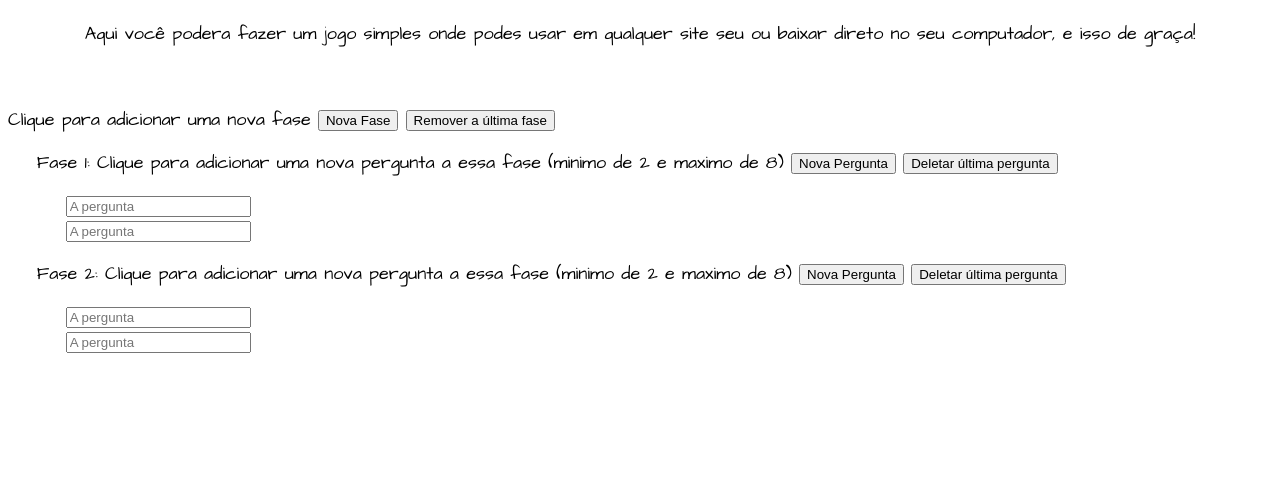
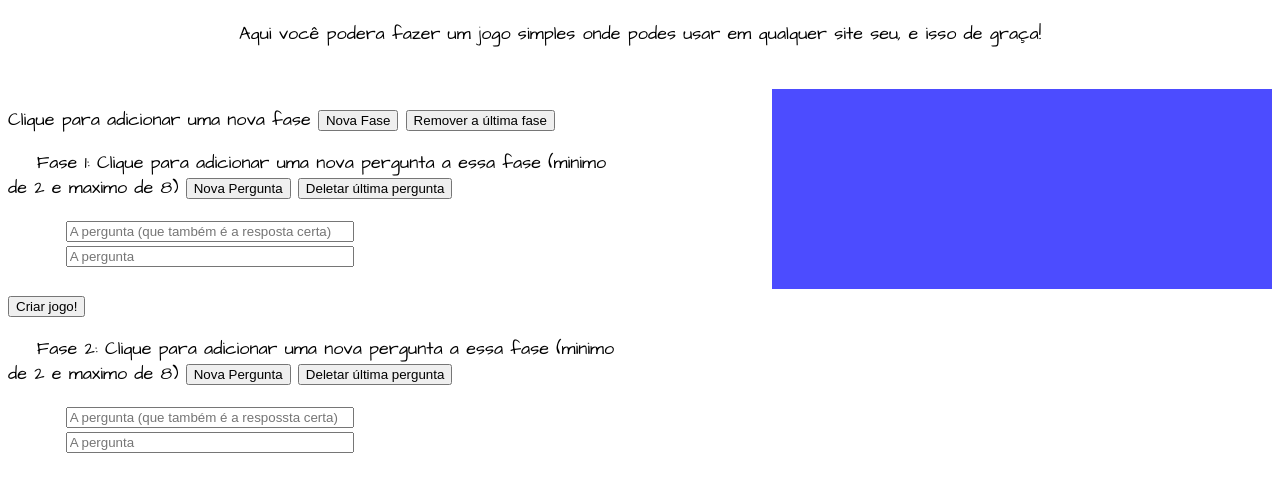
Before and after one commit to Samuel-Schlemper-Schlemuel/engine_simples, a plain HTML site: page Home.html in a window 1280 px wide. Both pictures are taken after a click on the button "Nova Fase". Shown: the part 78-570 px from the top of the page. Drawn offline with Linux system fonts and the light colour scheme.

Commit message:
muitas mudanças, leia o README para detalhes

```diff
--- a/CSS.css
+++ b/CSS.css
@@ -3,6 +3,31 @@ body{
     font: 18px Architects Daughter;
 }
 
+button{
+    cursor: pointer;
+}
+
 #introducao{
     text-align: center;
 }
+
+#perguntas{
+    width: 48vw;
+    float: left;
+}
+
+#jogo{
+    width: 48vw;
+    float: right;
+}
+
+#tela{
+    float: right;
+    width: 500px;
+    height: 200px;
+    background-color: rgba(0, 0, 255, 0.7);
+}
+
+input{
+    width: 280px;
+}
--- a/Home.html
+++ b/Home.html
@@ -11,7 +11,7 @@
 <body>
     <div id='introducao'>
         <h1>Bem Vindo</h1>
-        <p>Aqui você podera fazer um jogo simples onde podes usar em qualquer site seu ou baixar direto no seu computador, e isso de graça!</p>
+        <p>Aqui você podera fazer um jogo simples onde podes usar em qualquer site seu, e isso de graça!</p>
     </div>
     <br>
     <div id='perguntas'>
@@ -23,10 +23,17 @@
                     <button id='deletar_pergunta' onclick="deletar_pergunta(1)">Deletar última pergunta</button>
                 </p>
                     <div id='fase_1'>
-                    <div id='input_1_fase_1'> &nbsp&nbsp&nbsp&nbsp&nbsp&nbsp&nbsp&nbsp<input type="text" placeholder="A pergunta"> </div>
-                    <div id='input_2_fase_1'> &nbsp&nbsp&nbsp&nbsp&nbsp&nbsp&nbsp&nbsp<input type="text" placeholder="A pergunta"> </div>
+                    <div id='input_1_fase_1'> &nbsp&nbsp&nbsp&nbsp&nbsp&nbsp&nbsp&nbsp<input id='fase_1_pergunta_1' type="text" placeholder="A pergunta (que também é a resposta certa)"> </div>
+                    <div id='input_2_fase_1'> &nbsp&nbsp&nbsp&nbsp&nbsp&nbsp&nbsp&nbsp<input id='fase_1_pergunta_2' type="text" placeholder="A pergunta"> </div>
                     </div>
             </div>
+        <br>
+        <button id='criar_jogo' onclick="criar_jogo()">Criar jogo!</button>
+    </div>
+    <div id='jogo'>
+       <div id='tela'>
+
+       </div>
     </div>
 </body>
 </html>
--- a/js.js
+++ b/js.js
@@ -1,18 +1,22 @@
 var fases = {1: 2}
 var quantidade_fase = 1
+var perguntas = []
+var perguntas_da_fase = []
 
 function adicionar_fase(){
+    manipular_perguntas()
+    document.getElementById('perguntas').innerHTML += `<div id='fase_completa_${quantidade_fase + 1}'>
+                                                         <p>&nbsp&nbsp&nbsp&nbspFase ${quantidade_fase + 1}: Clique para adicionar uma nova pergunta a essa fase (minimo de 2 e maximo de 8)
+                                                            <button id='nova_pergunta' onclick="adicionar_pergunta(${quantidade_fase + 1})">Nova Pergunta</button>
+                                                            <button id='deletar_pergunta' onclick="deletar_pergunta(${quantidade_fase + 1})">Deletar última pergunta</button></p>
+                                                            <div id='fase_${quantidade_fase + 1}'>
+                                                               <div id='input_1_fase_${quantidade_fase + 1}'> &nbsp&nbsp&nbsp&nbsp&nbsp&nbsp&nbsp&nbsp<input id='fase_${quantidade_fase + 1}_pergunta_1' type="text" placeholder="A pergunta (que também é a respossta certa)"> </div>
+                                                                <div id='input_2_fase_${quantidade_fase + 1}'> &nbsp&nbsp&nbsp&nbsp&nbsp&nbsp&nbsp&nbsp<input id='fase_${quantidade_fase + 1}_pergunta_2' type="text" placeholder="A pergunta"> </div>
+                                                            </div>
+                                                        </div>      `
+    valor()
     quantidade_fase++
     fases[quantidade_fase] = 2
-    document.getElementById('perguntas').innerHTML += `<div id='fase_completa_${quantidade_fase}'>
-                                                         <p>&nbsp&nbsp&nbsp&nbspFase ${quantidade_fase}: Clique para adicionar uma nova pergunta a essa fase (minimo de 2 e maximo de 8)
-                                                            <button id='nova_pergunta' onclick="adicionar_pergunta(${quantidade_fase})">Nova Pergunta</button>
-                                                            <button id='deletar_pergunta' onclick="deletar_pergunta(${quantidade_fase})">Deletar última pergunta</button></p>
-                                                            <div id='fase_${quantidade_fase}'>
-                                                               <div id='input_1_fase_${quantidade_fase}'> &nbsp&nbsp&nbsp&nbsp&nbsp&nbsp&nbsp&nbsp<input type="text" placeholder="A pergunta"> </div>
-                                                                <div id='input_2_fase_${quantidade_fase}'> &nbsp&nbsp&nbsp&nbsp&nbsp&nbsp&nbsp&nbsp<input type="text" placeholder="A pergunta"> </div>
-                                                            </div>
-                                                        </div>      `
     }
 
 function remover_fase(){
@@ -28,8 +32,10 @@ function adicionar_pergunta(fase){
     if(fases[fase] === 8){
         alert('Limite maximo de escolhas alcançado na fase ' + fase)
     } else {
+        manipular_perguntas()
+        document.getElementById(`fase_${fase}`).innerHTML += `<div id='input_${fases[fase] + 1}_fase_${fase}'> &nbsp&nbsp&nbsp&nbsp&nbsp&nbsp&nbsp&nbsp<input id='fase_${fase}_pergunta_${fases[fase] + 1}' type="text" placeholder="A pergunta"> </div>`
+        valor()
         fases[fase] += 1
-        document.getElementById(`fase_${fase}`).innerHTML += `<div id='input_${fases[fase]}_fase_${fase}'> &nbsp&nbsp&nbsp&nbsp&nbsp&nbsp&nbsp&nbsp<input type="text" placeholder="A pergunta"> </div>`
     }
 }
 
@@ -41,3 +47,29 @@ function deletar_pergunta(fase){
         fases[fase] -= 1
     }
 }
+
+function valor(){
+    for(let i = 1; i <= quantidade_fase; i++){
+        for(let c = 1; c <= fases[i]; c++){
+            document.getElementById(`fase_${i}_pergunta_${c}`).value = perguntas[i - 1][c - 1]
+        }
+    }
+}
+
+function manipular_perguntas(organizar = false){
+    perguntas = []
+    for(let i = 1; i <= quantidade_fase; i++){
+        for(let c = 1; c <= fases[i]; c++){
+            perguntas_da_fase.push(document.getElementById(`fase_${i}_pergunta_${c}`).value)
+        }
+        if (organizar){
+            perguntas_da_fase.sort()
+        }
+        perguntas.push(perguntas_da_fase)
+        perguntas_da_fase = []
+    }
+}
+
+function criar_jogo(){
+    manipular_perguntas(true)
+}
```
Also changed, not shown: README.md.
